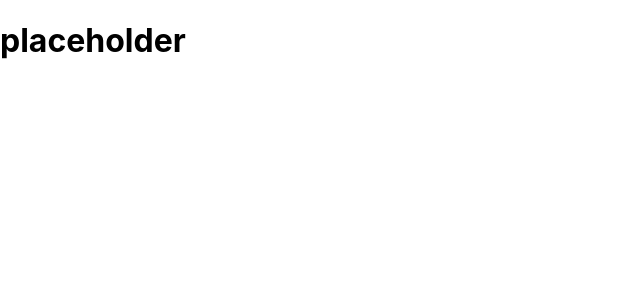
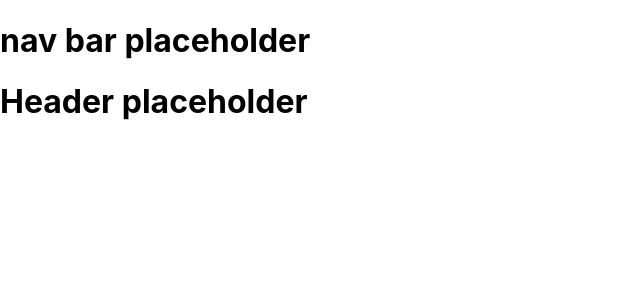
Before and after one commit to grand-scheme/taproom-2, a React (Create React App) app: page / in a window 1280 px wide. Shown: the top 300 px of the page, without its empty margins (0-640 px from the left). Built offline with nearby package versions, Linux system fonts and the light colour scheme.

Commit message:
add placeholder data for Nav, Header, App

```diff
--- a/src/components/App.js
+++ b/src/components/App.js
@@ -1,8 +1,13 @@
 import React from 'react';
+import Nav from './Nav';
+import Header from './Header';
 
 function App() {
   return (
-    <h1>placeholder</h1>
+    <>
+      <Nav />
+      <Header />
+    </>
     );
 }
 
--- /dev/null
+++ b/src/components/Header.js
@@ -0,0 +1,11 @@
+import React from 'react';
+
+function Header(){
+  return(
+    <>
+      <h1>Header placeholder</h1>
+    </>
+  );
+}
+
+export default Header;
--- /dev/null
+++ b/src/components/Nav.js
@@ -0,0 +1,11 @@
+import React from 'react';
+
+function Nav(){
+  return(
+    <>
+      <h1>nav bar placeholder</h1>
+    </>
+  );
+}
+
+export default Nav;
```
